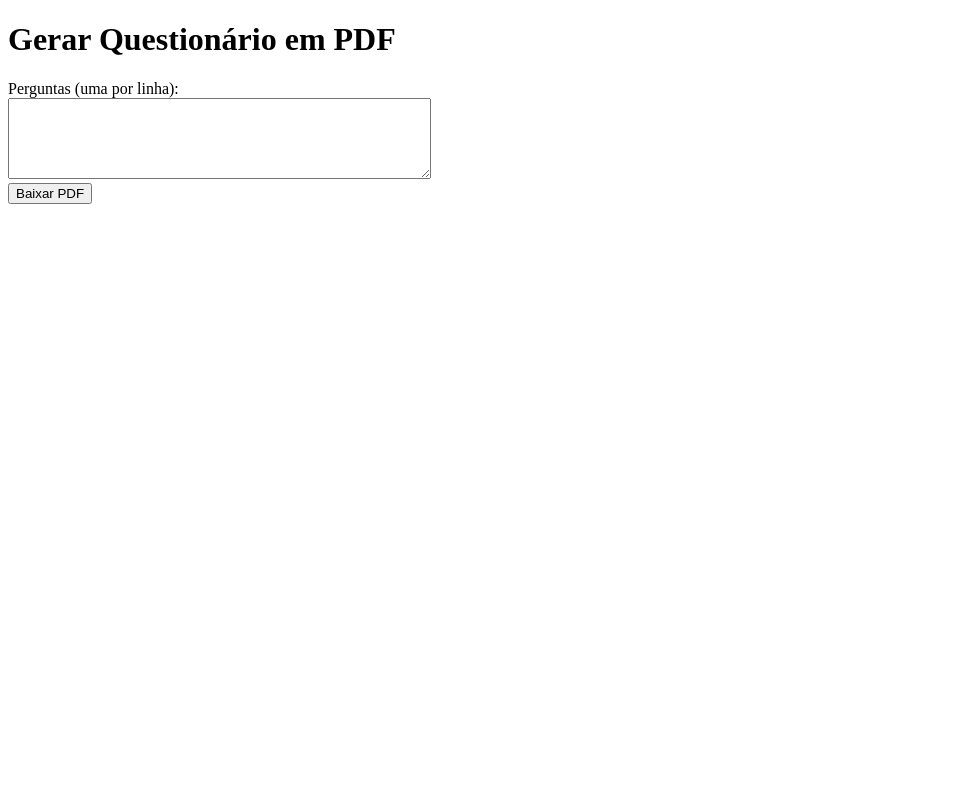
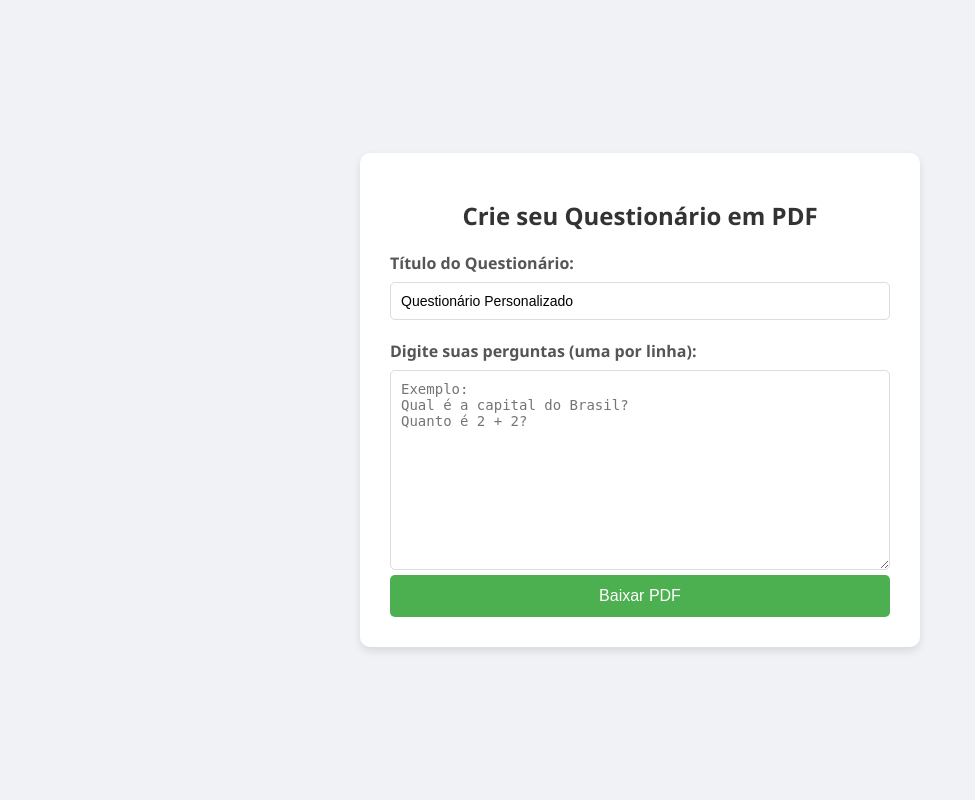
Before and after one commit to LucasBinder115/ProjetoIA, a Flask app: page / in a window 1280 px wide. Shown: the whole page, without its empty margins (0-975 px from the left). Run offline with Flask 3, Linux system fonts and the light colour scheme.

Commit message:
Version 1.1

```diff
--- a/app.py
+++ b/app.py
@@ -2,6 +2,7 @@ from flask import Flask, send_file, request, render_template
 from reportlab.lib.pagesizes import letter
 from reportlab.pdfgen import canvas
 import os
+from datetime import datetime
 
 app = Flask(__name__)
 
@@ -11,16 +12,26 @@ if not os.path.exists(DOWNLOAD_FOLDER):
     os.makedirs(DOWNLOAD_FOLDER)
 
 # Função para gerar PDF
-def gerar_pdf(nome_arquivo, perguntas, titulo="Questionário para Prova"):
+def gerar_pdf(nome_arquivo, perguntas, titulo="Questionário Personalizado"):
     caminho = os.path.join(DOWNLOAD_FOLDER, nome_arquivo)
     c = canvas.Canvas(caminho, pagesize=letter)
+
+    # Cabeçalho
     c.setFont("Helvetica-Bold", 16)
-    c.drawString(100, 780, titulo)  # Título maior
+    c.drawString(100, 780, titulo)
+    c.setFont("Helvetica", 10)
+    c.drawString(100, 760, f"Gerado em: {datetime.now().strftime('%d/%m/%Y')}")
+
+    # Perguntas
     c.setFont("Helvetica", 12)
-    y = 750
+    y = 730
     for i, pergunta in enumerate(perguntas, 1):
         c.drawString(100, y, f"{i}. {pergunta}")
-        y -= 30  # Mais espaço entre perguntas
+        y -= 20
+        if y < 50:  # Nova página se necessário
+            c.showPage()
+            c.setFont("Helvetica", 12)
+            y = 750
     c.save()
     return caminho
 
@@ -30,22 +41,17 @@ def index():
     return render_template('index.html')
 
 # Rota para gerar o PDF
-@app.route('/gerar-pdf', methods=['GET', 'POST'])
+@app.route('/gerar-pdf', methods=['POST'])
 def gerar_pdf_endpoint():
-    perguntas = [
-        "Qual é a capital do Brasil?",
-        "Quanto é 2 + 2?",
-        "Quem descobriu a América?"
-    ]
+    perguntas = request.form.get('perguntas', "").splitlines()
+    titulo = request.form.get('titulo', 'Questionário Personalizado')  # Título padrão se não for fornecido
 
-    if request.method == 'POST':
-        if 'perguntas' in request.form:
-            perguntas = request.form['perguntas'].splitlines()
-        elif request.json and isinstance(request.json, dict) and 'perguntas' in request.json:
-            perguntas = request.json['perguntas']
+    # Se as perguntas estiverem vazias, adiciona uma mensagem padrão
+    if not perguntas or all(p.strip() == "" for p in perguntas):
+        perguntas = ["Nenhuma pergunta fornecida. Exemplo: Qual é 1 + 1?"]
 
     nome_arquivo = "questionario.pdf"
-    caminho_pdf = gerar_pdf(nome_arquivo, perguntas)
+    caminho_pdf = gerar_pdf(nome_arquivo, perguntas, titulo)
     return send_file(caminho_pdf, as_attachment=True)
 
 # Inicia o servidor
--- a/templates/index.html
+++ b/templates/index.html
@@ -2,13 +2,120 @@
 <html>
 <head>
     <title>Gerar Questionário</title>
+    <style>
+        /* Estilo geral */
+        body {
+            font-family: 'Segoe UI', Arial, sans-serif;
+            background-color: #f0f2f5;
+            margin: 0;
+            padding: 0;
+            display: flex;
+            justify-content: center;
+            align-items: center;
+            min-height: 100vh;
+        }
+
+        /* Container do formulário */
+        .container {
+            background-color: white;
+            padding: 30px;
+            border-radius: 10px;
+            box-shadow: 0 4px 8px rgba(0, 0, 0, 0.1);
+            width: 100%;
+            max-width: 500px;
+        }
+
+        /* Título da página */
+        h1 {
+            color: #333;
+            text-align: center;
+            margin-bottom: 20px;
+            font-size: 24px;
+        }
+
+        /* Estilo dos labels */
+        label {
+            display: block;
+            margin-bottom: 8px;
+            color: #555;
+            font-weight: bold;
+        }
+
+        /* Campo de texto (título) */
+        input[type="text"] {
+            width: 100%;
+            padding: 10px;
+            margin-bottom: 20px;
+            border: 1px solid #ddd;
+            border-radius: 5px;
+            font-size: 14px;
+            box-sizing: border-box;
+            transition: border-color 0.3s;
+        }
+        input[type="text"]:focus {
+            border-color: #4CAF50;
+            outline: none;
+        }
+
+        /* Área de texto (perguntas) */
+        textarea {
+            width: 100%;
+            height: 200px;
+            padding: 10px;
+            border: 1px solid #ddd;
+            border-radius: 5px;
+            font-size: 14px;
+            resize: vertical;
+            box-sizing: border-box;
+            transition: border-color 0.3s;
+        }
+        textarea:focus {
+            border-color: #4CAF50;
+            outline: none;
+        }
+
+        /* Botão */
+        button {
+            width: 100%;
+            padding: 12px;
+            background-color: #4CAF50;
+            color: white;
+            border: none;
+            border-radius: 5px;
+            font-size: 16px;
+            cursor: pointer;
+            transition: background-color 0.3s;
+        }
+        button:hover {
+            background-color: #45a049;
+        }
+
+        /* Responsividade */
+        @media (max-width: 600px) {
+            .container {
+                margin: 20px;
+                padding: 20px;
+            }
+            h1 {
+                font-size: 20px;
+            }
+        }
+    </style>
 </head>
 <body>
-    <h1>Gerar Questionário em PDF</h1>
-    <form method="POST" action="/gerar-pdf">
-        <label>Perguntas (uma por linha):</label><br>
-        <textarea name="perguntas" rows="5" cols="50"></textarea><br>
-        <input type="submit" value="Baixar PDF">
-    </form>
+    <div class="container">
+        <h1>Crie seu Questionário em PDF</h1>
+        <form method="POST" action="/gerar-pdf">
+            <label>Título do Questionário:</label>
+            <input type="text" name="titulo" placeholder="Ex.: Prova de Matemática 2025" value="Questionário Personalizado">
+
+            <label>Digite suas perguntas (uma por linha):</label>
+            <textarea name="perguntas" placeholder="Exemplo:
+Qual é a capital do Brasil?
+Quanto é 2 + 2?"></textarea>
+
+            <button type="submit">Baixar PDF</button>
+        </form>
+    </div>
 </body>
 </html>
```
Also changed, not shown: 1 other file.
